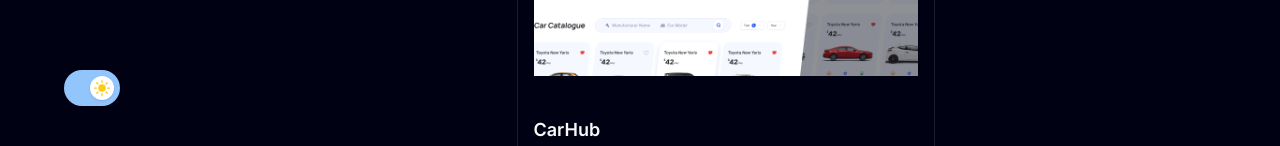
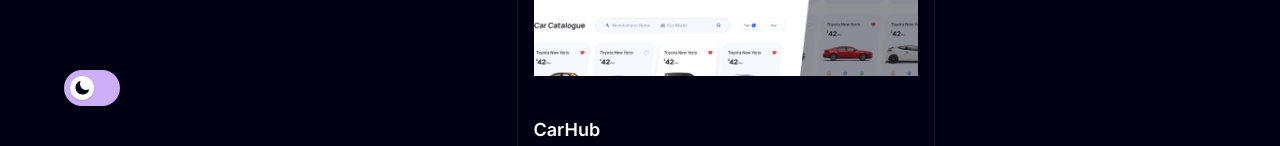
Before and after one commit to dophuonglinhh/my-portfolio, a Next.js app: page / in a window 1280 px wide. Shown: the part 654-800 px from the top of the page. Built offline with nearby package versions, Linux system fonts and the light colour scheme.

Commit message:
fix(theme): persist default dark mode & fix toggle bug after page reload

```diff
--- a/app/page.tsx
+++ b/app/page.tsx
@@ -13,8 +13,11 @@ import About from "@/components/About";
 import Name from "@/components/Name";
 import StaticNav from "@/components/ui/StaticNav";
 import ThemeSwitcher from "@/components/ui/ThemeSwitcher";
+import { useTheme } from "next-themes";
 
 const Home = () => {
+  const { resolvedTheme } = useTheme();
+
   return (
     <main className="relative bg-background w-full overflow-hidden scroll-smooth">
       <div className="mx-auto sm:px-10 px-5 sm:max-w-7xl lg:max-w-none lg:px-0">
@@ -32,7 +35,7 @@ const Home = () => {
                 </div>
               </div>
               <div className="py-10">
-                <ThemeSwitcher />
+                <ThemeSwitcher currentTheme={resolvedTheme || "dark"} />
               </div>
             </div>
           </div>
--- a/components/ui/ThemeSwitcher.tsx
+++ b/components/ui/ThemeSwitcher.tsx
@@ -1,68 +1,71 @@
-import { useEffect, useState } from 'react';
-import { Switch } from '@headlessui/react';
-import { MoonIcon, SunIcon } from '@heroicons/react/24/solid';
-import { useLocalStorage } from 'usehooks-ts';
+"use client";
+import { Switch } from "@headlessui/react";
+import { MoonIcon, SunIcon } from "@heroicons/react/24/solid";
+import { useTheme } from "next-themes";
+import { useEffect, useState } from "react";
 
 function classNames(...classes: string[]) {
-  return classes.filter(Boolean).join(' ');
+  return classes.filter(Boolean).join(" ");
 }
 
-function ThemeSwitcher() {
-  const [theme, setTheme] = useLocalStorage('theme', 'dark');
+interface ThemeSwitcherProps {
+  currentTheme: string; // "dark" or "light"
+}
 
+export default function ThemeSwitcher({ currentTheme }: ThemeSwitcherProps) {
+  const [mounted, setMounted] = useState(false);
   useEffect(() => {
-    document.documentElement.classList.remove('light', 'dark');
-    document.documentElement.classList.add(theme);
-  }, [theme]);
+    setMounted(true);
+  }, []);
+  if (!mounted) return null;
 
-  const [enabled, setEnabled] = useState(theme === 'dark');
+  const { setTheme } = useTheme();
 
-  const handleThemeChange = (enabled: boolean) => {
-    setTheme(enabled ? 'light' : 'dark');
-    setEnabled(enabled);
+  const isDarkMode = currentTheme === "dark";
+
+  const handleThemeChange = (newEnabled: boolean) => {
+    setTheme(newEnabled ? "dark" : "light");
   };
 
   return (
     <Switch
-      checked={enabled}
+      checked={isDarkMode}
       onChange={handleThemeChange}
       className={classNames(
-        enabled ? 'bg-blue-300' : 'bg-purple',
-        'relative inline-flex items-center h-9 w-14 flex-shrink-0 cursor-pointer rounded-full border-2 border-transparent transition-colors duration-200 ease-in-out'
+        isDarkMode ? "bg-purple" : "bg-blue-300",
+        "relative inline-flex items-center h-9 w-14 flex-shrink-0 cursor-pointer rounded-full border-2 border-transparent transition-colors duration-200 ease-in-out"
       )}
     >
-      <span className='sr-only'>Use setting</span>
+      <span className="sr-only">Toggle Theme</span>
       <span
         className={classNames(
-          enabled ? 'translate-x-6' : 'translate-x-1',
-          'pointer-events-none relative inline-block h-6 w-6 transform rounded-full bg-white shadow ring-0 transition duration-200 ease-in-out'
+          isDarkMode ? "translate-x-1" : "translate-x-6",
+          "pointer-events-none relative inline-block h-6 w-6 transform rounded-full bg-white shadow ring-0 transition duration-200 ease-in-out"
         )}
       >
         <span
           className={classNames(
-            enabled
-              ? 'opacity-0 duration-100 ease-out'
-              : 'opacity-100 duration-200 ease-in',
-            'absolute inset-0 flex h-full w-full items-center justify-center transition-opacity'
+            isDarkMode
+              ? "opacity-100 duration-200 ease-in"
+              : "opacity-0 duration-100 ease-out",
+            "absolute inset-0 flex h-full w-full items-center justify-center transition-opacity"
           )}
-          aria-hidden='true'
+          aria-hidden="true"
         >
-          <MoonIcon className='h-4 w-4 text-background' />
+          <MoonIcon className="h-4 w-4 text-background" />
         </span>
         <span
           className={classNames(
-            enabled
-              ? 'opacity-100 duration-200 ease-in'
-              : 'opacity-0 duration-100 ease-out',
-            'absolute inset-0 flex h-full w-full items-center justify-center transition-opacity'
+            isDarkMode
+              ? "opacity-0 duration-100 ease-out"
+              : "opacity-100 duration-200 ease-in",
+            "absolute inset-0 flex h-full w-full items-center justify-center transition-opacity"
           )}
-          aria-hidden='true'
+          aria-hidden="true"
         >
-          <SunIcon className='h-5 w-5 text-yellow-400' />
+          <SunIcon className="h-5 w-5 text-yellow-400" />
         </span>
       </span>
     </Switch>
   );
 }
-
-export default ThemeSwitcher;
```
